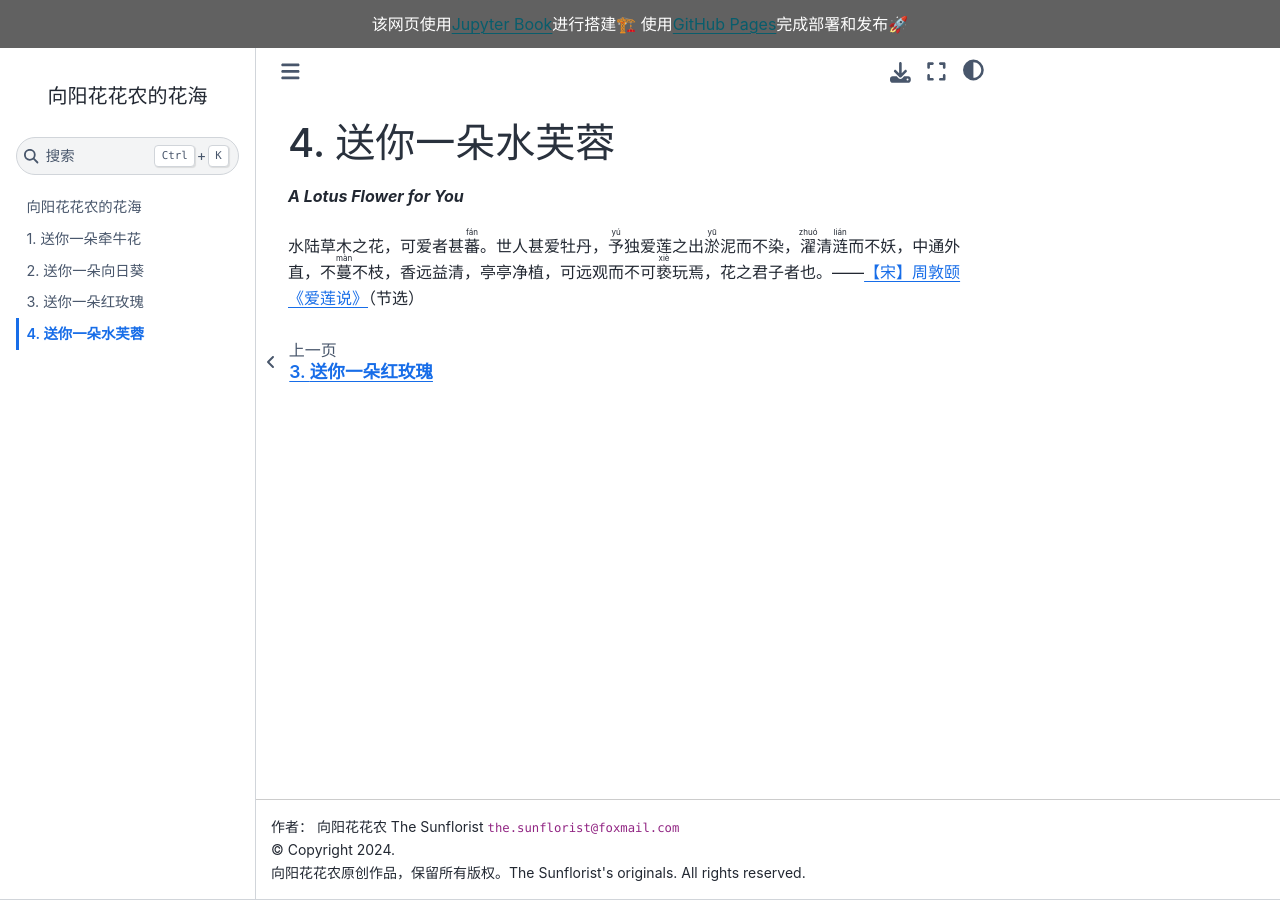
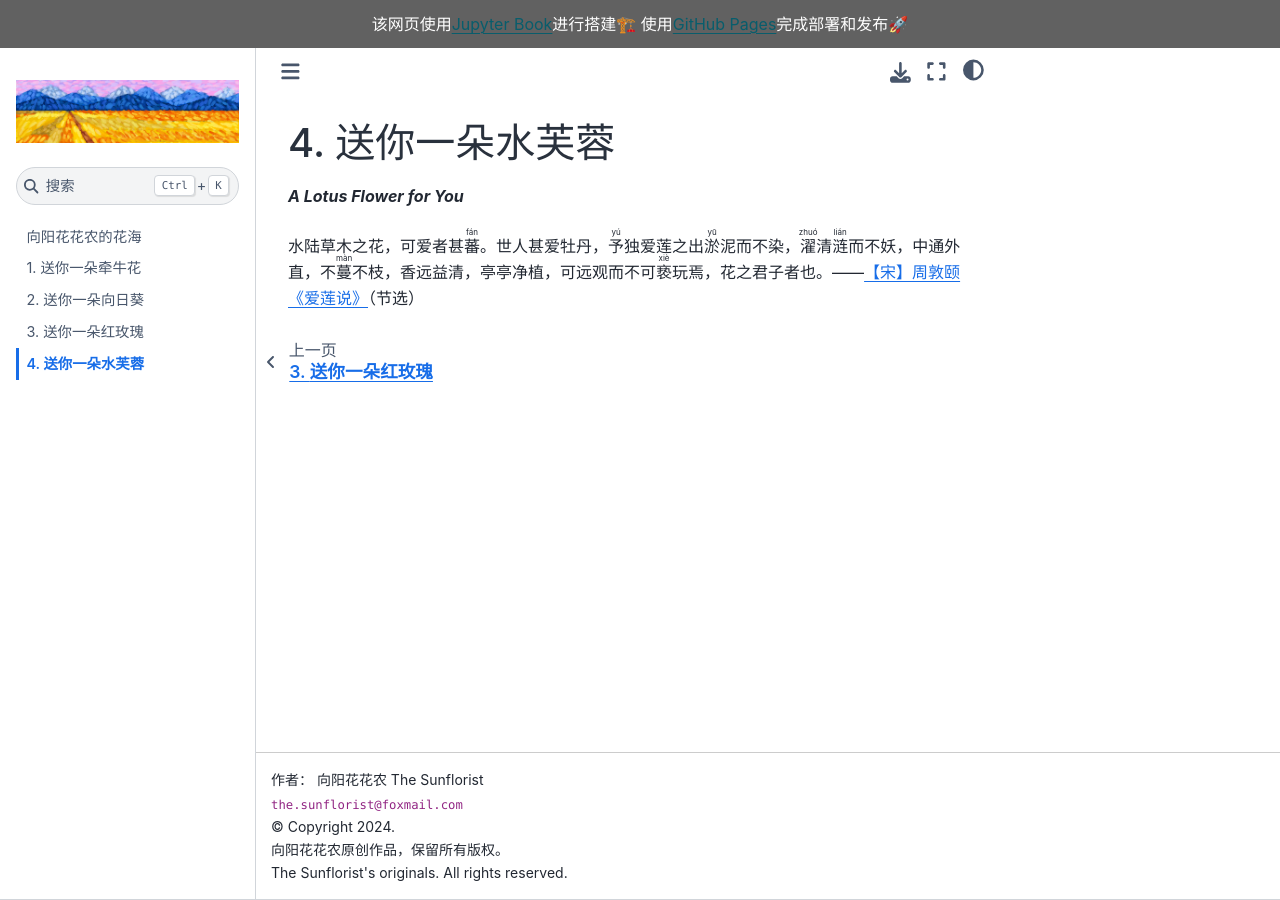
Before and after one commit to The-Sunflorist/The-Sunflorist.github.io, a Jupyter Book: the page built from docs/a_lotus_flower_for_you.md, in a window 1280 px wide. Built offline with Jupyter Book 1.0.4 settings and Sphinx 7.4.7 and the Sphinx Book theme 1.1.4, drawn with Linux system fonts in a browser that asks for light colours.

Commit message:
add logo

```diff
--- a/_config.yml
+++ b/_config.yml
@@ -2,9 +2,9 @@
 # Learn more at https://jupyterbook.org/customize/config.html
 
 title: 向阳花花农的花海
-author: 向阳花花农 The Sunflorist <code>the.sunflorist@foxmail.com</code>
+author: 向阳花花农 The Sunflorist</br><code>the.sunflorist@foxmail.com</code>
 copyright: '2024'
-logo: ''
+logo: 'images/Van_Gogh_Fields_960x270.png'
 only_build_toc_files: true
 
 # Force re-execution of notebooks on each build
@@ -19,9 +19,9 @@ parse:
     - fieldlist
 
 html:
-  favicon: 'images/Van_Gogh_Moon_200.png'
+  favicon: 'images/Van_Gogh_Moon_200x200.png'
   announcement: 该网页使用<a href="https://jupyterbook.org/en/stable/intro.html">Jupyter Book</a>进行搭建🏗️ 使用<a href="https://pages.github.com">GitHub Pages</a>完成部署和发布🚀
-  extra_footer: 向阳花花农原创作品，保留所有版权。The Sunflorist's originals. All rights reserved.
+  extra_footer: 向阳花花农原创作品，保留所有版权。</br>The Sunflorist's originals. All rights reserved.
 
 # See https://jupyterbook.org/en/stable/advanced/sphinx.html
 sphinx:
```
Also changed, not shown: images/Van_Gogh_Fields_960x270.png (added), images/Van_Gogh_Moon_200x200.png (renamed from images/Van_Gogh_Moon_200.png).
